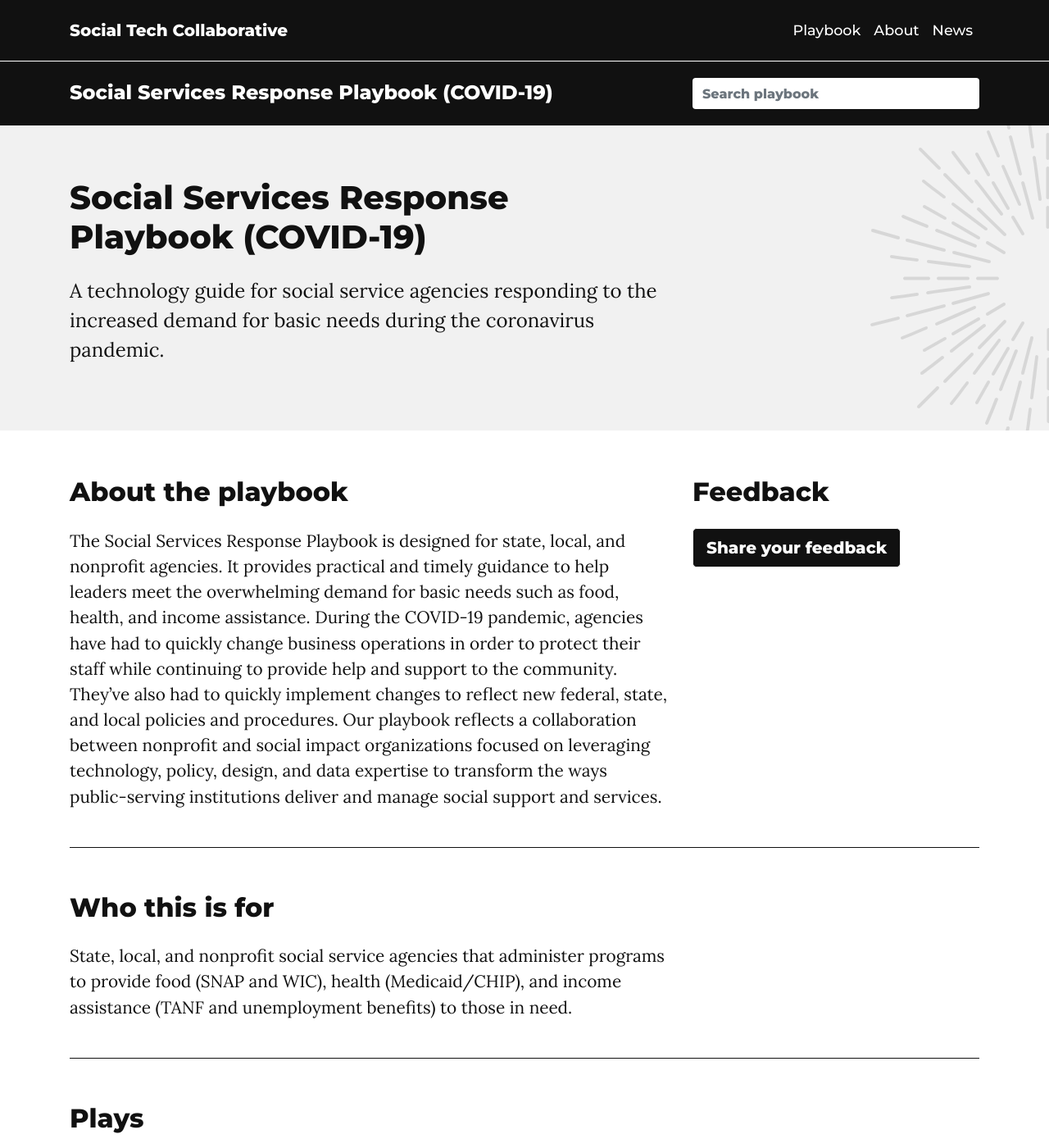
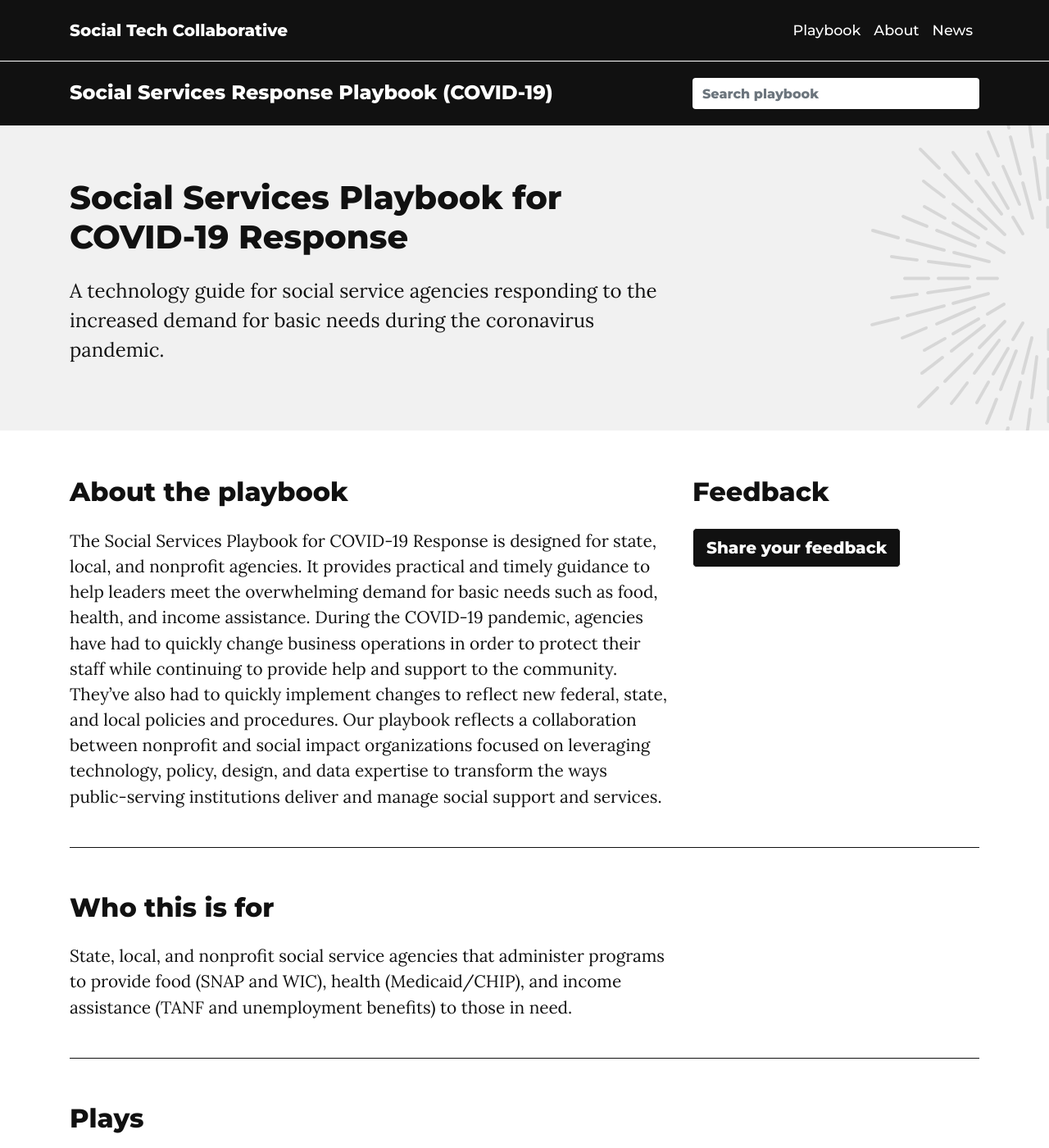
Before and after one commit to Social-Tech-Collab/socialtechcollaborative, a Jekyll site: the page built from index.html, in a window 1280 px wide and 1400 px high. Shown: the whole window at 82% size. Built offline with Jekyll 4.4.1, drawn with Linux system fonts in a browser that asks for light colours; nearby versions of some CDN libraries; some web fonts are replaced; the list of posts is cut into pages by our own code.

Commit message:
rename playbook

```diff
--- a/index.html
+++ b/index.html
@@ -7,7 +7,7 @@
     <div class="container">
         <div class="row">
             <div class="col-lg-8">
-                <h1>Social Services Response Playbook (COVID-19)</h1>
+                <h1>Social Services Playbook for COVID-19 Response</h1>
                 <p class="lead">A technology guide for social service agencies responding to the increased demand for basic needs during the coronavirus pandemic.</p>
             </div>
             <div class="col-lg-4">
@@ -19,7 +19,7 @@
     <div class="row">
         <div class="col-lg-8">
             <h2>About the playbook</h2>
-            <p>The Social Services Response Playbook is designed for state, local, and nonprofit agencies. It provides practical and timely guidance to help leaders meet the overwhelming demand for basic needs such as food, health, and income assistance. During the COVID-19 pandemic, agencies have had to quickly change business operations in order to protect their staff while continuing  to provide help and support to the community. They’ve also had to quickly implement changes to reflect new federal, state, and local policies and procedures. Our playbook reflects  a collaboration between nonprofit and social impact organizations focused on leveraging technology, policy, design, and data expertise to transform the ways public-serving institutions deliver and manage social support and services.</p>
+            <p>The Social Services Playbook for COVID-19 Response is designed for state, local, and nonprofit agencies. It provides practical and timely guidance to help leaders meet the overwhelming demand for basic needs such as food, health, and income assistance. During the COVID-19 pandemic, agencies have had to quickly change business operations in order to protect their staff while continuing  to provide help and support to the community. They’ve also had to quickly implement changes to reflect new federal, state, and local policies and procedures. Our playbook reflects  a collaboration between nonprofit and social impact organizations focused on leveraging technology, policy, design, and data expertise to transform the ways public-serving institutions deliver and manage social support and services.</p>
         </div>
         <div class="col-lg-4">
             <h2>Feedback</h2>
```
